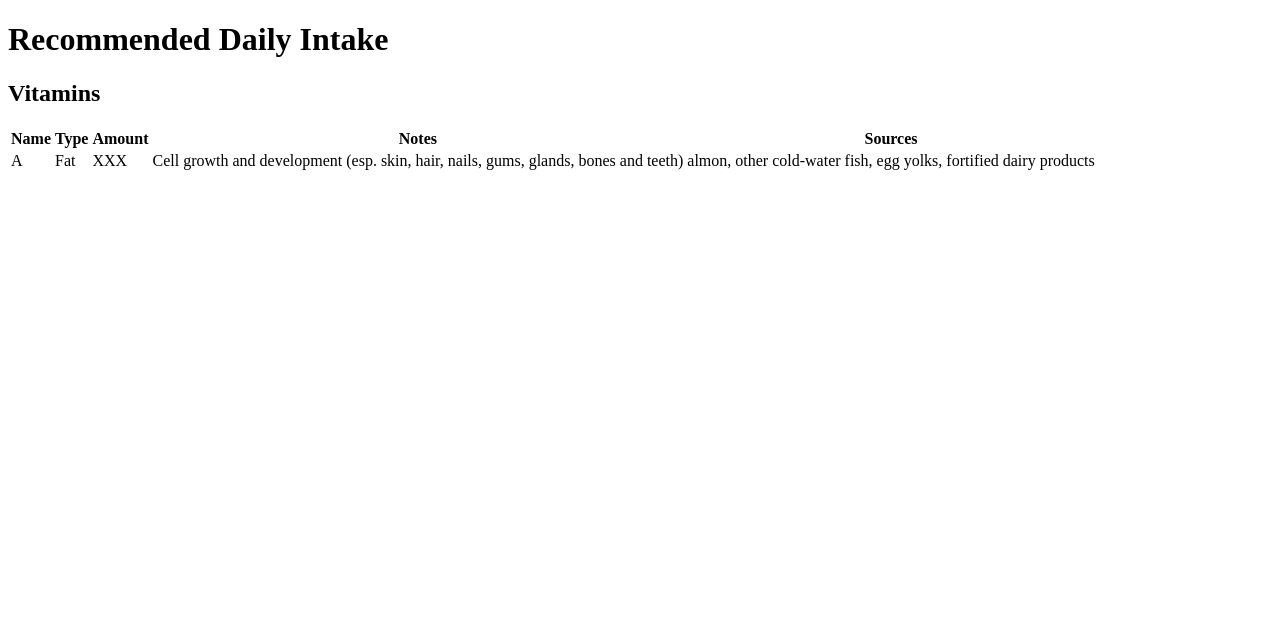
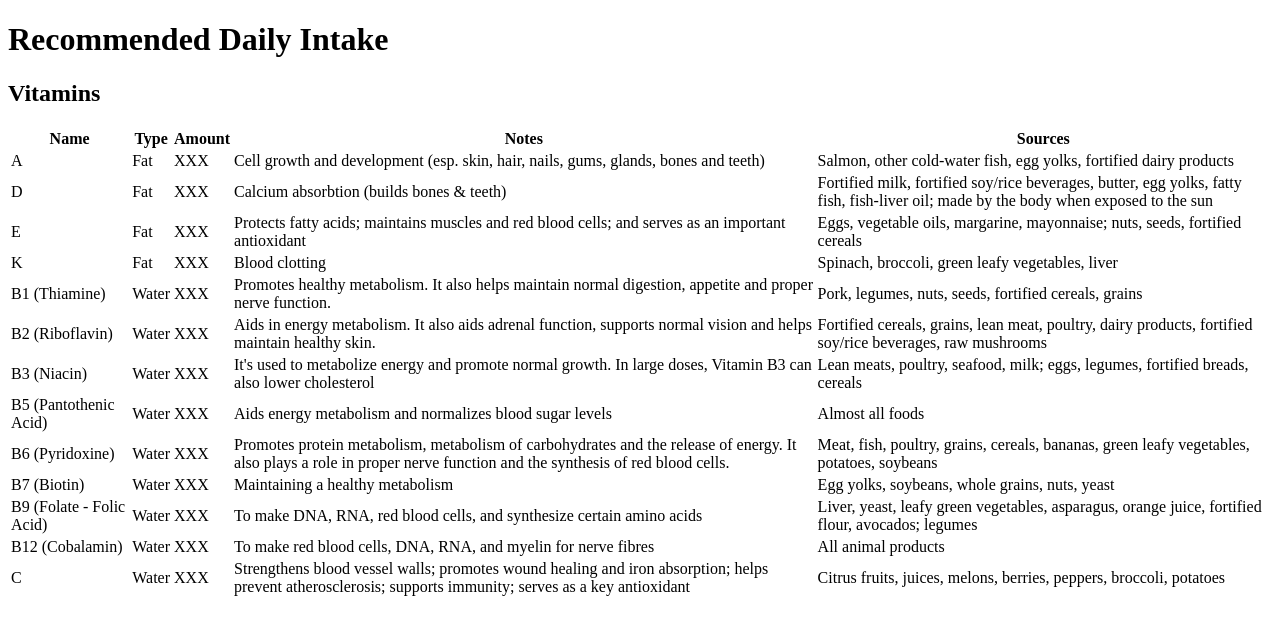
Before and after one commit to AdamSlater/rdi_calc, a plain HTML site: page index.html in a window 1280 px wide. Drawn offline with Linux system fonts and the light colour scheme.

Commit message:
added basic vitamin data

```diff
--- a/index.html
+++ b/index.html
@@ -26,7 +26,91 @@
                     <td>Fat</td>
                     <td>XXX</td>
                     <td>Cell growth and development (esp. skin, hair, nails, gums, glands, bones and teeth)</td>
-                    <td>almon, other cold-water fish, egg yolks, fortified dairy products</td>
+                    <td>Salmon, other cold-water fish, egg yolks, fortified dairy products</td>
+                </tr>
+                <tr>
+                    <td>D</td>
+                    <td>Fat</td>
+                    <td>XXX</td>
+                    <td>Calcium absorbtion (builds bones &amp; teeth)</td>
+                    <td>Fortified milk, fortified soy/rice beverages, butter, egg yolks, fatty fish, fish-liver oil; made by the body when exposed to the sun</td>
+                </tr>
+                <tr>
+                    <td>E</td>
+                    <td>Fat</td>
+                    <td>XXX</td>
+                    <td>Protects fatty acids; maintains muscles and red blood cells; and serves as an important antioxidant</td>
+                    <td>Eggs, vegetable oils, margarine, mayonnaise; nuts, seeds, fortified cereals</td>
+                </tr>
+                <tr>
+                    <td>K</td>
+                    <td>Fat</td>
+                    <td>XXX</td>
+                    <td>Blood clotting</td>
+                    <td>Spinach, broccoli, green leafy vegetables, liver</td>
+                </tr>
+                <tr>
+                    <td>B1 (Thiamine)</td>
+                    <td>Water</td>
+                    <td>XXX</td>
+                    <td>Promotes healthy metabolism. It also helps maintain normal digestion, appetite and proper nerve function.</td>
+                    <td>Pork, legumes, nuts, seeds, fortified cereals, grains</td>
+                </tr>
+                <tr>
+                    <td>B2 (Riboflavin)</td>
+                    <td>Water</td>
+                    <td>XXX</td>
+                    <td>Aids in energy metabolism. It also aids adrenal function, supports normal vision and helps maintain healthy skin.</td>
+                    <td>Fortified cereals, grains, lean meat, poultry, dairy products, fortified soy/rice beverages, raw mushrooms</td>
+                </tr>
+                <tr>
+                    <td>B3 (Niacin)</td>
+                    <td>Water</td>
+                    <td>XXX</td>
+                    <td>It&apos;s used to metabolize energy and promote normal growth. In large doses, Vitamin B3 can also lower cholesterol</td>
+                    <td>Lean meats, poultry, seafood, milk; eggs, legumes, fortified breads, cereals</td>
+                </tr>
+                <tr>
+                    <td>B5 (Pantothenic Acid)</td>
+                    <td>Water</td>
+                    <td>XXX</td>
+                    <td>Aids energy metabolism and normalizes blood sugar levels</td>
+                    <td>Almost all foods</td>
+                </tr>
+                <tr>
+                    <td>B6 (Pyridoxine)</td>
+                    <td>Water</td>
+                    <td>XXX</td>
+                    <td>Promotes protein metabolism, metabolism of carbohydrates and the release of energy. It also plays a role in proper nerve function and the synthesis of red blood cells.</td>
+                    <td>Meat, fish, poultry, grains, cereals, bananas, green leafy vegetables, potatoes, soybeans</td>
+                </tr>
+                <tr>
+                    <td>B7 (Biotin)</td>
+                    <td>Water</td>
+                    <td>XXX</td>
+                    <td>Maintaining a healthy metabolism</td>
+                    <td>Egg yolks, soybeans, whole grains, nuts, yeast</td>
+                </tr>
+                <tr>
+                    <td>B9 (Folate - Folic Acid)</td>
+                    <td>Water</td>
+                    <td>XXX</td>
+                    <td>To make DNA, RNA, red blood cells, and synthesize certain amino acids</td>
+                    <td>Liver, yeast, leafy green vegetables, asparagus, orange juice, fortified flour, avocados; legumes</td>
+                </tr>
+                <tr>
+                    <td>B12 (Cobalamin)</td>
+                    <td>Water</td>
+                    <td>XXX</td>
+                    <td>To make red blood cells, DNA, RNA, and myelin for nerve fibres</td>
+                    <td>All animal products</td>
+                </tr>
+                <tr>
+                    <td>C</td>
+                    <td>Water</td>
+                    <td>XXX</td>
+                    <td>Strengthens blood vessel walls; promotes wound healing and iron absorption; helps prevent atherosclerosis; supports immunity; serves as a key antioxidant</td>
+                    <td>Citrus fruits, juices, melons, berries, peppers, broccoli, potatoes</td>
                 </tr>
             </tbody>
         </table>
```
